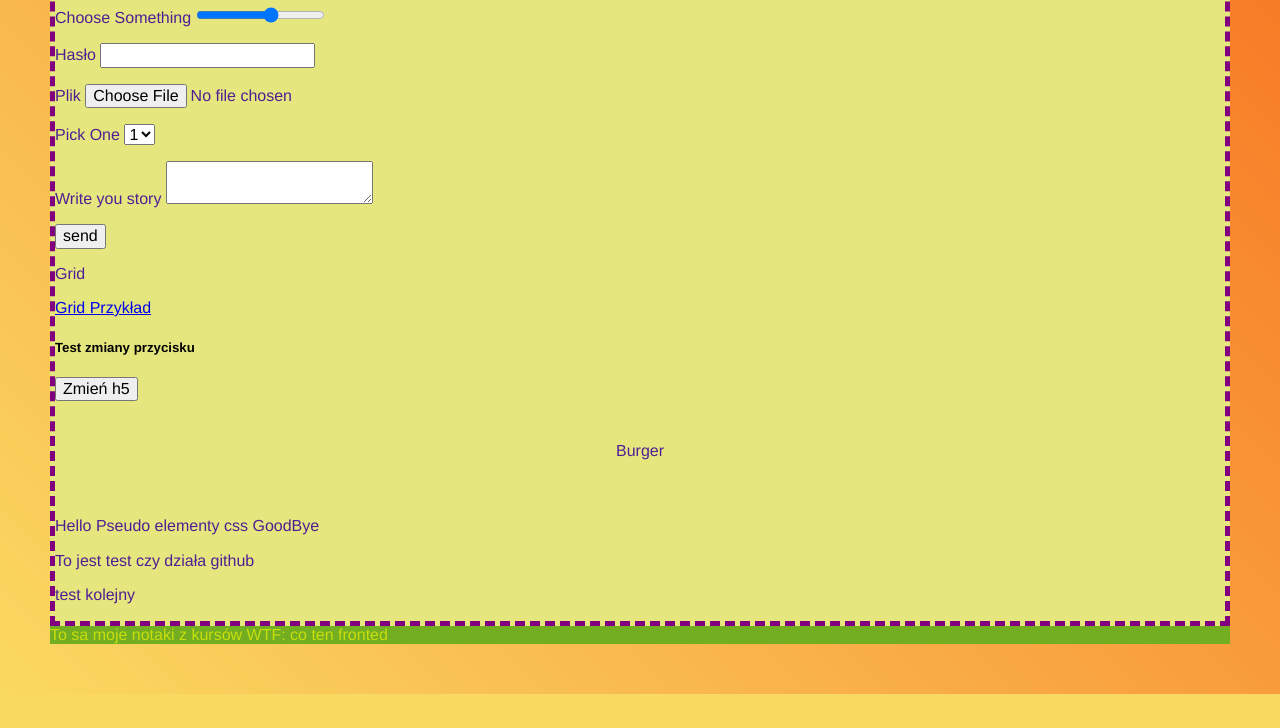
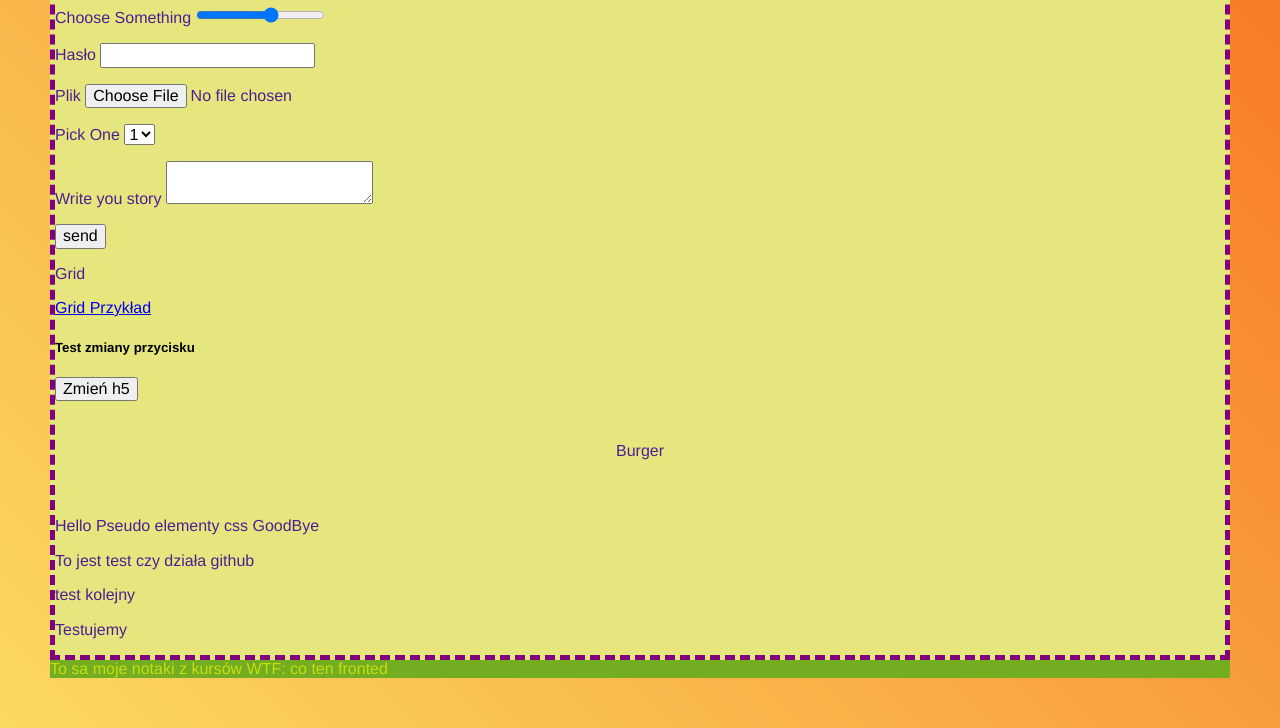
Before and after one commit to BartoszKubik/homepage, a plain HTML site: page index.html in a window 1280 px wide. Shown: the part 2684-3412 px from the top of the page. Before the commit the page ends 3378 px from the top, so only its background shows below. Drawn offline with Linux system fonts and the light colour scheme.

Commit message:
Test 3.0

```diff
--- a/index.html
+++ b/index.html
@@ -237,6 +237,7 @@
           <p class="imp">Pseudo elementy css</p>
           <p>To jest test czy działa github</p>
           <p>test kolejny</p>
+          <p>Testujemy</p>
         </article>
       </section>
     </section>
```
